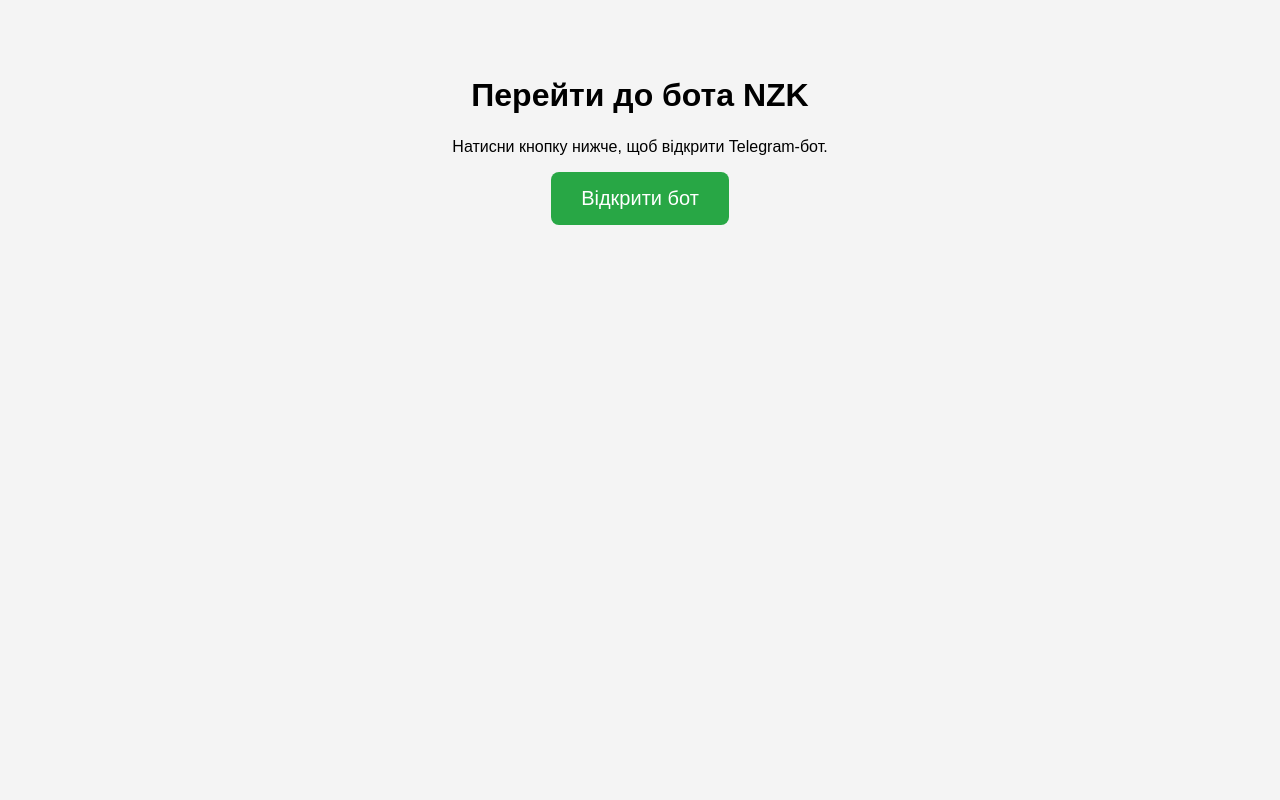
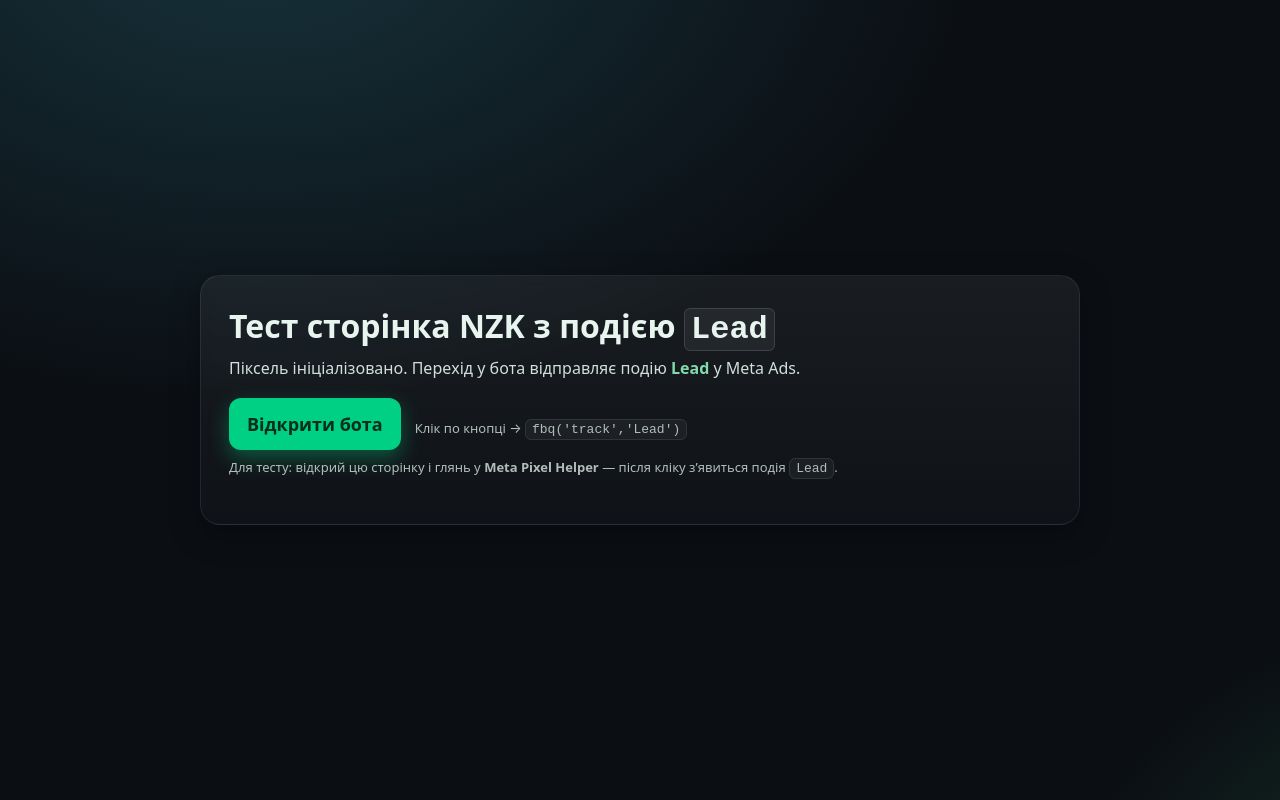
Before and after one commit to Vitaliy-414/nzk-projekts, a plain HTML site: page index.html in a window 1280 px wide. Drawn offline with Linux system fonts and the light colour scheme.

Commit message:
Add files via upload

```diff
--- a/index.html
+++ b/index.html
@@ -1,18 +1,21 @@
 <!DOCTYPE html>
 <html lang="uk">
 <head>
-  <meta charset="UTF-8" />
-  <meta name="viewport" content="width=device-width, initial-scale=1" />
-  <title>NZK – перехід у бот</title>
+  <meta charset="UTF-8">
+  <meta name="viewport" content="width=device-width, initial-scale=1.0">
+  <title>NZK Pixel Lead Test</title>
 
   <!-- Meta Pixel Code -->
   <script>
-    !function(f,b,e,v,n,t,s){if(f.fbq)return;n=f.fbq=function(){n.callMethod?
-    n.callMethod.apply(n,arguments):n.queue.push(arguments)};if(!f._fbq)f._fbq=n;
-    n.push=n;n.loaded=!0;n.version='2.0';n.queue=[];t=b.createElement(e);t.async=!0;
-    t.src=v;s=b.getElementsByTagName(e)[0];s.parentNode.insertBefore(t,s)}(window, document,'script',
+    !function(f,b,e,v,n,t,s)
+    {if(f.fbq)return;n=f.fbq=function(){n.callMethod?
+    n.callMethod.apply(n,arguments):n.queue.push(arguments)};
+    if(!f._fbq)f._fbq=n;n.push=n;n.loaded=!0;n.version='2.0';
+    n.queue=[];t=b.createElement(e);t.async=!0;
+    t.src=v;s=b.getElementsByTagName(e)[0];
+    s.parentNode.insertBefore(t,s)}(window, document,'script',
     'https://connect.facebook.net/en_US/fbevents.js');
-    fbq('init', '677067193134132');   /* ← твій Pixel ID */
+    fbq('init', '677067193134132');
     fbq('track', 'PageView');
   </script>
   <noscript>
@@ -22,34 +25,102 @@
   <!-- End Meta Pixel Code -->
 
   <style>
-    body{
-      font-family: Arial, sans-serif;
-      text-align:center;
-      padding:48px;
-      background:#f4f4f4;
+    :root {
+      --bg: #0b0f14;
+      --card: #101820;
+      --text: #e7f5ee;
+      --accent: #00d084;
     }
-    h1{ margin-bottom:24px; }
-    .btn{
-      display:inline-block;
-      padding:15px 30px;
-      background:#28a745;
-      color:#fff;
-      font-size:20px;
-      text-decoration:none;
-      border-radius:8px;
+    * { box-sizing: border-box; }
+    body {
+      margin: 0;
+      min-height: 100vh;
+      display: grid;
+      place-items: center;
+      background: radial-gradient(1200px 800px at 20% -10%, #17323b 0%, transparent 60%),
+                  radial-gradient(800px 600px at 120% 120%, #173b2a 0%, transparent 60%),
+                  var(--bg);
+      color: var(--text);
+      font-family: system-ui, -apple-system, Segoe UI, Roboto, Ubuntu, Cantarell, 'Helvetica Neue', Arial, Noto Sans, 'Apple Color Emoji', 'Segoe UI Emoji', 'Segoe UI Symbol';
     }
-    .btn:hover{ background:#218838; }
+    .wrap {
+      width: min(880px, 92vw);
+      background: linear-gradient(180deg, rgba(255,255,255,0.06), rgba(255,255,255,0.02));
+      border: 1px solid rgba(255,255,255,0.08);
+      border-radius: 20px;
+      padding: 28px;
+      backdrop-filter: blur(6px);
+      box-shadow: 0 10px 30px rgba(0,0,0,.35);
+    }
+    h1 { margin: 0 0 8px; font-size: clamp(22px, 3vw, 32px); }
+    p  { margin: 0 0 18px; opacity: .9; line-height: 1.5; }
+    .row {
+      display: flex;
+      align-items: center;
+      gap: 14px;
+      flex-wrap: wrap;
+      margin-top: 10px;
+    }
+    .btn {
+      display: inline-flex;
+      align-items: center;
+      gap: 10px;
+      padding: 14px 18px;
+      border-radius: 12px;
+      background: var(--accent);
+      color: #052e1a;
+      font-weight: 700;
+      text-decoration: none;
+      border: none;
+      cursor: pointer;
+      transition: transform .08s ease, box-shadow .2s ease;
+      box-shadow: 0 8px 20px rgba(0,208,132,.35);
+      font-size: clamp(16px, 2.4vw, 18px);
+    }
+    .btn:hover { transform: translateY(-1px); }
+    .note {
+      font-size: 13px;
+      opacity: .75;
+      margin-top: 8px;
+    }
+    code {
+      background: rgba(255,255,255,.06);
+      border: 1px solid rgba(255,255,255,.12);
+      padding: 2px 6px;
+      border-radius: 6px;
+    }
+    .ok { color: #8ef0bd; font-weight: 700; }
   </style>
 </head>
 <body>
-  <h1>Перейти до бота NZK</h1>
-  <p>Натисни кнопку нижче, щоб відкрити Telegram‑бот.</p>
+  <div class="wrap">
+    <h1>Тест сторінка NZK з подією <code>Lead</code></h1>
+    <p>Піксель ініціалізовано. Перехід у бота відправляє подію <span class="ok">Lead</span> у Meta Ads.</p>
+    <div class="row">
+      <a id="botBtn" class="btn" href="https://t.me/nzk_helper_bot" target="_blank" rel="noopener">
+        Відкрити бота
+      </a>
+      <span class="note">Клік по кнопці → <code>fbq('track','Lead')</code></span>
+    </div>
+    <p class="note">Для тесту: відкрий цю сторінку і глянь у <b>Meta Pixel Helper</b> — після кліку з’явиться подія <code>Lead</code>.</p>
+  </div>
 
-  <a class="btn"
-     href="https://t.me/nzk_helper_bot"
-     target="_blank" rel="noopener"
-     onclick="fbq('trackCustom','BotButtonClick');">
-     Відкрити бот
-  </a>
+  <script>
+    // Надсилаємо подію Lead під час кліку на кнопку переходу в бота
+    (function () {
+      var btn = document.getElementById('botBtn');
+      if (!btn) return;
+
+      btn.addEventListener('click', function () {
+        try {
+          fbq('track', 'Lead', {
+            content_name: 'Telegram Bot Click',
+            value: 0,
+            currency: 'USD'
+          });
+        } catch (e) {}
+      });
+    })();
+  </script>
 </body>
 </html>
```
